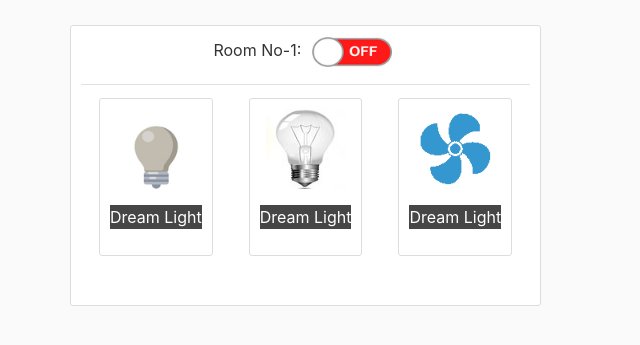
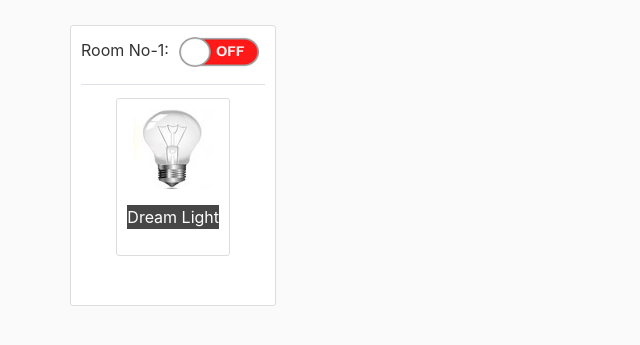
Before and after one commit to md-sohanur/home-automation, a Flask app: page / in a window 1280 px wide. Shown: the part 56-401 px from the top of the page, without its empty margins (0-640 px from the left). Run offline with Flask 2, Linux system fonts and the light colour scheme; a user stored in the database is signed in; lists and menus that the app fills with data are empty; some libraries are stand-ins or nearby versions.

Commit message:
Ready to use4

```diff
--- a/home_control/templates/control_center.html
+++ b/home_control/templates/control_center.html
@@ -12,22 +12,6 @@
         <table class="table">
 
                 <th>
-
-                                {% if user.switch_status[1] == '1' %}
-                                    <form action="{{ url_for('control') }}" method="get">
-                                            <button name="id" type="submit" value="10"><div class="content-section" ><p><img  src="/static/web_pic/d_bulb_1.jpg" width="80" height="80"><br><p style="background-color: rgb(71, 155, 71); color: white;">Dream Light</p></div></button>
-
-                                    </form>
-                                {% else %}
-                                    <form action="{{ url_for('control') }}" method="get">
-                                        <button name="id" type="submit" value="11"><div class="content-section" ><p><img  src="/static/web_pic/d_bulb_0.jpg" width="80" height="80"><br><p style="background-color: rgb(70, 70, 70); color: white;">Dream Light</p></div></button>
-                                    </form>
-
-                                {% endif %}
-
-                </th>
-                <th>
-
                             {% if user.switch_status[2] == '1' %}
                                     <form action="{{ url_for('control') }}" method="get">
                                         <button name="id" type="submit" value="20"><div class="content-section" > <p><img  src="/static/web_pic/bulb2-12.jpg" width="80" height="80"><br><p style="background-color: rgb(71, 155, 71); color: white;">Dream Light</p></div></button>
@@ -39,22 +23,6 @@
                                 {% endif %}
 
                 </th>
-                <th>
-
-
-                                {% if user.switch_status[3] == '1' %}
-
-                                    <form action="{{ url_for('control') }}" method="get">
-                                        <button name="id" type="submit" value="30"><div class="content-section" > <p><img  src="/static/web_pic/fan-11.gif" width="80" height="80"><br><p style="background-color: rgb(71, 155, 71); color: white;">Dream Light</p></div></button>
-                                        </form>
-
-                                {% else %}
-                                    <form action="{{ url_for('control') }}" method="get">
-                                        <button name="id" type="submit" value="31"><div class="content-section" > <p><img  src="/static/web_pic/fan-1-s.gif" width="80" height="80"><br><p style="background-color: rgb(70, 70, 70); color: white;">Dream Light</p></div></button>
-                                        </form>
-
-                                {% endif %}
-                </th>
         </table>
 </main>
 {% endblock control_center %}
```
